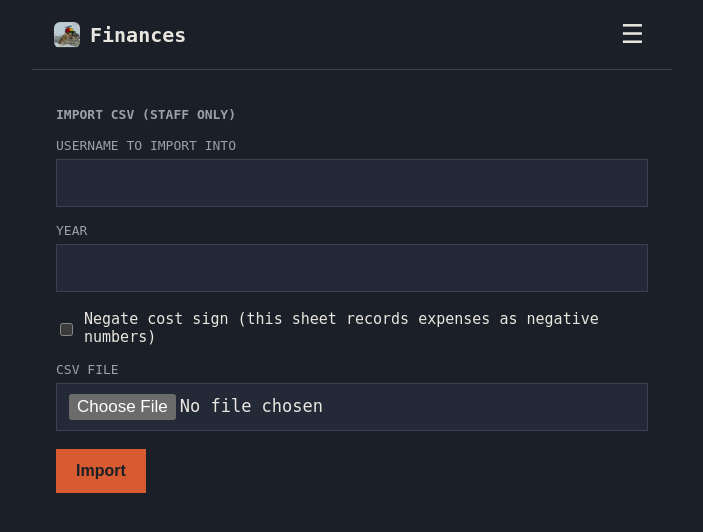
After one commit to ssquidie/finances, a Django app: page /import-csv/ in a window 1280 px wide. The commit adds this page. Shown: the top 532 px of the page, without its empty margins (288-991 px from the left). Run offline with Django 5.2, Linux system fonts and the light colour scheme; the visitor is signed in with stand-in values (Sample User, id 1).

Commit message:
add staff-only CSV import page and auto-superuser promotion

```diff
--- a/ledger/templates/ledger/base.html
+++ b/ledger/templates/ledger/base.html
@@ -78,6 +78,7 @@
       <a href="{% url 'dashboard' %}">Dashboard</a>
       <a href="{% url 'weekly' %}">Weekly spending</a>
       <a href="{% url 'income' %}">Income</a>
+      {% if user.is_staff %}<a href="{% url 'import_csv' %}">Import CSV</a>{% endif %}
       <a href="{% url 'logout' %}">Log out</a>
     </div>
   </div>
--- /dev/null
+++ b/ledger/templates/ledger/import_csv.html
@@ -0,0 +1,20 @@
+{% extends 'ledger/base.html' %}
+{% block content %}
+<h3 style="font-size: 13px; text-transform: uppercase; color: #9AA0AC;">Import CSV (staff only)</h3>
+<form method="post" enctype="multipart/form-data">
+  {% csrf_token %}
+  <label>Username to import into</label>
+  <input type="text" name="username" required>
+  <label>Year</label>
+  <input type="number" name="year" required>
+  <label style="display: flex; align-items: center; gap: 8px; text-transform: none; margin-top: 18px; font-size: 15px; color: #E8E6DE;">
+    <input type="checkbox" name="negate" style="width: auto; height: auto;"> Negate cost sign (this sheet records expenses as negative numbers)
+  </label>
+  <label>CSV file</label>
+  <input type="file" name="csv_file" accept=".csv" required style="padding: 10px 12px;">
+  <button type="submit">Import</button>
+</form>
+{% if result %}
+<div class="stat"><span>Result</span>{{ result }}</div>
+{% endif %}
+{% endblock %}
--- a/ledger/urls.py
+++ b/ledger/urls.py
@@ -11,4 +11,5 @@ urlpatterns = [
     path('signin/', views.login_view, name='login'),
     path('logout/', views.logout_view, name='logout'),
     path('signup/', views.signup_view, name='signup'),
+    path('import-csv/', views.import_view, name='import_csv'),
 ]
--- a/ledger/views.py
+++ b/ledger/views.py
@@ -1,6 +1,8 @@
+import datetime
 import math
 from collections import Counter
 from datetime import date, timedelta
+from decimal import Decimal, InvalidOperation
 
 from django.contrib.auth import authenticate, login as auth_login, logout as auth_logout
 from django.contrib.auth.decorators import login_required
@@ -8,6 +10,8 @@ from django.contrib.auth.forms import AuthenticationForm, UserCreationForm
 from django.db.models import Sum
 from django.shortcuts import get_object_or_404, redirect, render
 from django.views.decorators.cache import never_cache
+
+from django.contrib.auth.models import User
 
 from .forms import BudgetForm, EntryForm, ProfitForm
 from .models import Budget, Entry, Profit
@@ -241,3 +245,75 @@ def signup_view(request):
     else:
         form = UserCreationForm()
     return render(request, 'ledger/signup.html', {'form': form})
+
+
+import csv
+import io
+from django.contrib.admin.views.decorators import staff_member_required
+
+
+@staff_member_required
+def import_view(request):
+    result = None
+    if request.method == 'POST':
+        csv_file = request.FILES.get('csv_file')
+        username = request.POST.get('username', '').strip()
+        year_str = request.POST.get('year', '').strip()
+        negate = request.POST.get('negate') == 'on'
+
+        try:
+            target_user = User.objects.get(username=username)
+            year = int(year_str)
+            decoded = csv_file.read().decode('utf-8')
+            reader = csv.reader(io.StringIO(decoded))
+            next(reader, None)
+            created = 0
+            skipped = 0
+            last_date = None
+            for row in reader:
+                if len(row) < 5:
+                    skipped += 1
+                    continue
+                date_str, desc, cost_str = row[2], row[3], row[4]
+                desc_clean = desc.strip()
+                if not desc_clean or desc_clean.lower() in {'total', 'amount remaining'}:
+                    skipped += 1
+                    continue
+                parsed = None
+                v = date_str.strip()
+                if v:
+                    for fmt in ('%m/%d/%Y', '%Y-%m-%d', '%m/%d/%y'):
+                        try:
+                            parsed = datetime.datetime.strptime(v, fmt).date()
+                            break
+                        except ValueError:
+                            continue
+                    if parsed is None:
+                        try:
+                            md = datetime.datetime.strptime(v, '%m/%d')
+                            parsed = datetime.date(year, md.month, md.day)
+                        except ValueError:
+                            pass
+                if parsed is not None:
+                    last_date = parsed
+                entry_date = parsed or last_date
+                if entry_date is None:
+                    skipped += 1
+                    continue
+                try:
+                    cost = Decimal(cost_str.strip())
+                    if negate:
+                        cost = -cost
+                except (InvalidOperation, AttributeError):
+                    skipped += 1
+                    continue
+                Entry.objects.create(user=target_user, date=entry_date, description=desc_clean, cost=cost)
+                created += 1
+            result = f'Imported {created} entries, skipped {skipped} rows.'
+        except User.DoesNotExist:
+            result = f'No user "{username}" found.'
+        except ValueError:
+            result = 'Year must be a number.'
+        except Exception as e:
+            result = f'Error: {e}'
+    return render(request, 'ledger/import_csv.html', {'result': result})
```
Also changed, not shown: 1 other file.
